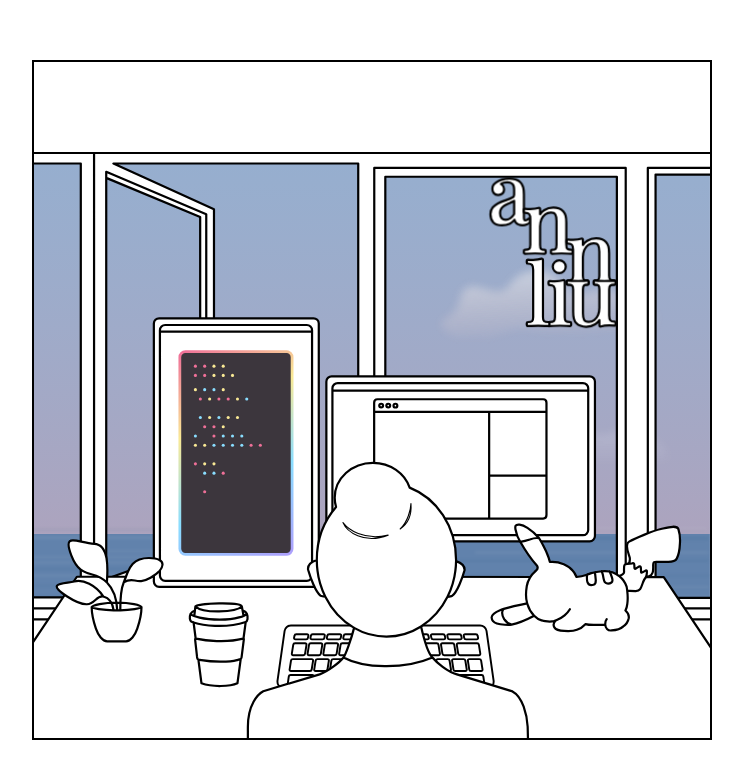
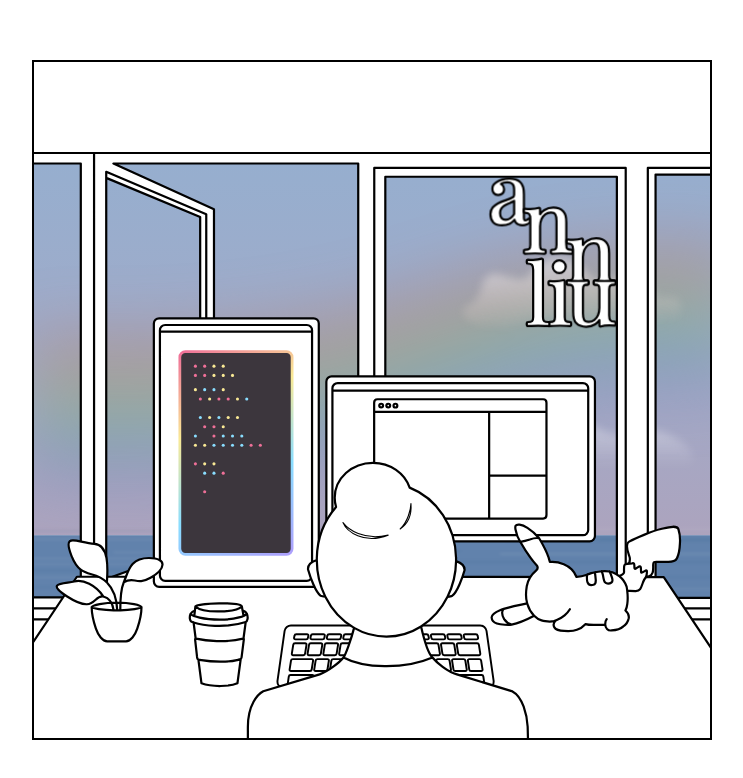
Before and after one commit to ann-liu/ann-liu.github.io, a website built with Vite: page static/index.html in a window 1280 px wide. Shown: the whole page, without its empty margins (268-1011 px from the left). Built offline with nearby package versions, Linux system fonts and the light colour scheme.

Commit message:
update svg

```diff
--- a/package.json
+++ b/package.json
@@ -10,8 +10,8 @@
   "author": "ann liu",
   "license": "ISC",
   "devDependencies": {
-    "@rsbuild/core": "^2.0.3",
-    "rsbuild-plugin-html-minifier-terser": "^1.1.3",
+    "@rsbuild/core": "^2.0.9",
+    "rsbuild-plugin-html-minifier-terser": "^1.1.4",
     "typescript": "^6.0.3"
   },
   "browserslist": "defaults"
--- a/src/globals.d.ts
+++ b/src/globals.d.ts
@@ -1 +1 @@
-declare module "*.css";
+declare module "*.css" {}
--- a/static/index.html
+++ b/static/index.html
@@ -12,174 +12,136 @@
   <body>
     <div class="svgs">
       <svg
-        class="bg"
         xmlns="http://www.w3.org/2000/svg"
         fill="none"
-        viewBox="0 0 649 615"
+        viewBox="40 0 643 615"
+        class="bg"
       >
-        <path fill="#85a8c9" d="M8 0h635v429H8z" />
-        <path fill="url(#a)" fill-opacity=".4" d="M8 0h635v429H8z" />
-        <g opacity=".8" class="drift">
-          <g filter="url(#b)">
-            <path
-              fill="url(#c)"
-              d="M116.912 323.742c-40.165-22.798-69.64-4.071-79.357 8.142C28.908 342.751 2.072 349 9.187 371h263.115c13.808 0 34.621.791 34.063-10-.801-15.5-32.222-31.564-49.406-25.07s-30.686 0-44.495-6.76c-19.434-10.857-35.63-10.24-55.064-1.357-14.252 6.513-32.93 0-40.488-4.071"
-            />
-          </g>
+        <path fill="#85a8c9" d="M66.477 0h635v429h-635z" />
+        <path fill="url(#a)" fill-opacity=".4" d="M66.477 0h635v429h-635z" />
+        <path fill="#6182ac" d="M66.477 429h635v186h-635z" />
+        <g fill-opacity=".35" filter="url(#b)" opacity=".35">
+          <path
+            fill="#195172"
+            d="M67.656 485.881c0 .411.216.744.482.744h229.116c.267 0 .482-.333.482-.744s-.215-.744-.482-.744H68.138c-.266 0-.482.333-.482.744M395.058 466.719c0 .309.162.559.361.559h305.352c.2 0 .361-.25.361-.559 0-.308-.161-.558-.361-.558H395.419c-.199 0-.361.25-.361.558M438.419 453.139c0 .411.216.744.482.744h261.13c.267 0 .482-.333.482-.744s-.215-.744-.482-.744h-261.13c-.266 0-.482.333-.482.744M67.44 475.649c0 .308.162.558.362.558H317.61c.2 0 .361-.25.361-.558s-.161-.558-.361-.558H67.802c-.2 0-.362.25-.362.558M66.785 425.048c0 .308.162.558.361.558h306.352c.199 0 .361-.25.361-.558s-.162-.558-.361-.558H67.146c-.2 0-.361.25-.361.558M578.228 432.194c0 .308.162.558.361.558h121.636c.199 0 .361-.25.361-.558s-.162-.558-.361-.558H578.589c-.199 0-.361.25-.361.558M66.477 499.275c0 .411.215.745.482.745h135.865c.266 0 .481-.334.481-.745s-.215-.744-.481-.744H66.959c-.267 0-.482.333-.482.744"
+          />
+          <path
+            fill="#195172"
+            d="M548.357 433.496c0 .411.216.744.482.744h151.156c.266 0 .482-.333.482-.744s-.216-.744-.482-.744H548.839c-.266 0-.482.333-.482.744"
+          />
+          <path
+            fill="#dfe8e6"
+            d="M66.821 449.989c0 .308.162.558.362.558h191.993c.2 0 .362-.25.362-.558s-.162-.558-.362-.558H67.183c-.2 0-.362.25-.362.558M67.44 490.532c0 .308.162.558.362.558h175.612c.2 0 .362-.25.362-.558s-.162-.558-.362-.558H67.802c-.2 0-.362.25-.362.558M68.331 454.813c0 .308.162.558.361.558H247.27c.199 0 .361-.25.361-.558s-.162-.558-.361-.558H68.693c-.2 0-.362.25-.362.558M488.525 445.698c0 .411.216.744.482.744h211.024c.267 0 .482-.333.482-.744s-.215-.745-.482-.745H489.007c-.266 0-.482.334-.482.745M421.075 423.56c0 .308.161.558.361.558h277.408c.199 0 .361-.25.361-.558s-.162-.559-.361-.559H421.436c-.2 0-.361.25-.361.559M441.31 477.137c0 .309.162.558.361.558h258.481c.2 0 .361-.249.361-.558 0-.308-.161-.558-.361-.558H441.671c-.199 0-.361.25-.361.558M68.331 432.303c0 .411.216.744.482.744h158.1c.266 0 .482-.333.482-.744s-.216-.744-.482-.744h-158.1c-.266 0-.482.333-.482.744M141.636 444.395c0 .309.162.558.361.558h288.352c.2 0 .362-.249.362-.558 0-.308-.162-.558-.362-.558H141.997c-.199 0-.361.25-.361.558M68.239 466.719c0 .309.161.559.36.559h319.353c.199 0 .361-.25.361-.559 0-.308-.162-.558-.361-.558H68.6c-.2 0-.361.25-.361.558M389.277 486.067c0 .308.161.558.361.558H699.99c.199 0 .361-.25.361-.558s-.162-.558-.361-.558H389.638c-.2 0-.361.25-.361.558"
+          />
+          <path
+            fill="#195172"
+            d="M364.656 429.686c0 .411.216.744.482.744h182.117c.266 0 .481-.333.481-.744s-.215-.744-.481-.744H365.138c-.266 0-.482.333-.482.744M316.477 443.08c0 .411.216.744.482.744h135.865s.481-.333.481-.744-.215-.744-.481-.744H316.959c-.266 0-.482.333-.482.744"
+          />
+          <path
+            fill="#dfe8e6"
+            d="M317.44 434.337c0 .308.162.558.362.558h175.612c.2 0 .362-.25.362-.558s-.162-.558-.362-.558H317.802c-.2 0-.362.249-.362.558"
+          />
+          <path
+            fill="#195172"
+            d="M64.656 460.593c0 .411.216.744.482.744h182.117c.266 0 .481-.333.481-.744s-.215-.744-.481-.744H65.138c-.266 0-.482.333-.482.744"
+          />
+        </g>
+        <g stroke-width="15" filter="url(#c)" opacity="0.6">
+          <path
+            stroke="#b56e6e"
+            d="M703.977 180.772c-78.026-6.479-165.674-1.353-254.524 29.777-147.241 51.589-277.259 54.492-383.976 47.896"
+          />
+          <path
+            stroke="#b58d6e"
+            d="M703.977 198.442c-78.026-6.478-165.674-1.353-254.524 29.777-147.011 51.509-276.853 54.483-383.476 47.927"
+          />
+          <path
+            stroke="#b5ab6e"
+            d="M702.977 216.029c-77.775-6.352-165.054-1.138-253.524 29.859-147.012 51.509-276.853 54.483-383.476 47.927"
+          />
+          <path
+            stroke="#70b56e"
+            d="M65.477 312.633c106.716 6.596 236.735 3.693 383.976-47.896 87.902-30.798 174.628-36.143 252.024-29.98"
+          />
+          <path
+            stroke="#6eb5ac"
+            d="M65.477 330.301c106.717 6.596 236.735 3.693 383.976-47.896 88.281-30.931 175.375-36.189 253.024-29.9"
+          />
+          <path
+            stroke="#6e9db5"
+            d="M62.977 347.816c107.183 6.794 238.083 4.253 386.476-47.74 88.281-30.931 175.375-36.189 253.024-29.9"
+          />
+          <path
+            stroke="#7671b2"
+            d="M60.977 365.356c107.554 6.952 239.159 4.705 388.476-47.612 88.091-30.864 175.001-36.166 252.524-29.94"
+          />
+        </g>
+        <g class="drift">
           <g filter="url(#d)">
             <path
               fill="url(#e)"
-              d="M210.214 202.864c-12.857-15.884-28.601-13.259-35.985-10.413-4.924 1.897-8.145 4.497-14.477 12.103s-12.428 4.056-28.462.336c-4.192-1.083-13.087-.395-15.124 11.014-.607 4.216-4.016 13.573-12.797 17.276-3.405 1.265-8.051 5.691.605 13.273 2.751 1.909 9.528 5.645 14.627 5.314l9.561-.621c18.627 5.425 31.446-11.44 50.018-7.165 8.554 2.054 30.23 4.301 55.165 2.681 19.655-1.904 33.371.181 37.772 1.461 19.047 5.543 25.183-8.162 24.044-14.874-2.056-10.047-8.706-7.642-13.137-7.59-5.104.059-10.68-.495-12.154-4.863-2.979-8.829-8.893-10.705-13.279-12.097h-.001c-8.351-2.65-19.239-.713-24.926 1.097-14.203 4.521-17.931-3.488-21.45-6.932"
+              d="M175.389 323.742c-40.165-22.798-69.64-4.071-79.357 8.142C87.385 342.751 60.548 349 67.664 371h263.115c13.808 0 34.621.791 34.063-10-.801-15.5-32.222-31.564-49.406-25.07-17.185 6.494-30.686 0-44.495-6.76-19.434-10.857-35.63-10.24-55.064-1.357-14.252 6.513-32.931 0-40.488-4.071"
             />
           </g>
           <g filter="url(#f)">
             <path
               fill="url(#g)"
-              d="M507.719 253.204c28.306-17.68 56.534-6.744 62.027 5.805 8.782 8.645 20.225 15.329 38.41 15.329 14.979 0 31.971 5.142 31.971 21.045 0 18.322-8.243 33.226-23.546 35.405-25.232 3.591-58.724-.683-80.107-7.498-15.541-4.464-63.039-4.295-84.002.963-16.33 6.294-65.13 9.276-79.282 0-24.419-16.005-8.461-32.784 2.569-39.173 16.91-2.028 21.921-4.72 32.583-11.392 18.974-11.874 31.725-20.484 46.881-13.664 15.157 6.82 32.744 5.517 52.496-6.82"
+              d="M268.691 192.864c-12.857-15.884-28.601-13.259-35.986-10.413-4.923 1.897-8.144 4.497-14.477 12.103-6.332 7.606-12.427 4.056-28.461.336-4.193-1.083-13.087-.395-15.124 11.014-.607 4.216-4.016 13.573-12.797 17.276-3.405 1.265-8.052 5.691.605 13.273 2.751 1.909 9.527 5.645 14.627 5.314l9.561-.621c18.627 5.425 31.445-11.44 50.018-7.165 8.554 2.054 30.23 4.301 55.165 2.681 19.655-1.904 33.37.181 37.771 1.461 19.047 5.543 25.183-8.162 24.045-14.874-2.057-10.047-8.706-7.642-13.137-7.59-5.104.059-10.68-.495-12.154-4.863-2.979-8.829-8.893-10.705-13.279-12.097h-.001c-8.352-2.65-19.239-.713-24.926 1.097-14.204 4.521-17.931-3.488-21.45-6.932"
+            />
+          </g>
+          <g filter="url(#h)">
+            <path
+              fill="url(#i)"
+              d="M566.196 253.204c28.306-17.68 56.533-6.744 62.027 5.805 8.781 8.645 20.225 15.329 38.41 15.329 14.979 0 31.971 5.142 31.971 21.045 0 18.322-8.243 33.226-23.546 35.405-25.232 3.591-58.725-.683-80.108-7.498-15.541-4.464-63.039-4.295-84.001.963-16.33 6.294-65.131 9.276-79.282 0-24.419-16.005-8.462-32.784 2.569-39.173 16.91-2.028 21.921-4.72 32.583-11.392 18.974-11.874 31.724-20.484 46.881-13.664s32.744 5.517 52.496-6.82"
             />
           </g>
         </g>
-        <path fill="#6182ac" d="M8 429h635v186H8z" />
-        <g fill-opacity=".35" filter="url(#h)" opacity=".35">
-          <path
-            fill="#195172"
-            d="M9.18 485.881c0 .411.215.744.48.744h229.118c.266 0 .481-.333.481-.744s-.215-.744-.481-.744H9.661c-.266 0-.482.333-.482.744"
-          />
-          <path
-            fill="#195172"
-            d="M336.581 466.719c0 .309.162.559.362.559h305.351c.2 0 .362-.25.362-.559 0-.308-.162-.558-.362-.558H336.943c-.2 0-.362.25-.362.558"
-          />
-          <path
-            fill="#195172"
-            d="M379.942 453.139c0 .411.216.744.482.744h261.131c.266 0 .481-.333.481-.744s-.215-.744-.481-.744H380.424c-.266 0-.482.333-.482.744"
-          />
-          <path
-            fill="#195172"
-            d="M8.964 475.649c0 .308.161.558.36.558h249.809c.2 0 .362-.25.362-.558s-.162-.558-.362-.558H9.325c-.2 0-.361.25-.361.558"
-          />
-          <path
-            fill="#195172"
-            d="M8.308 425.048c0 .308.162.558.361.558h306.352c.2 0 .361-.25.361-.558s-.161-.558-.361-.558H8.669c-.2 0-.361.25-.361.558"
-          />
-          <path
-            fill="#195172"
-            d="M519.751 432.194c0 .308.162.558.361.558h121.636c.2 0 .361-.25.361-.558s-.161-.558-.361-.558H520.112c-.199 0-.361.25-.361.558"
-          />
-          <path
-            fill="#195172"
-            d="M8 499.275c0 .411.216.745.482.745h135.865c.266 0 .482-.334.482-.745s-.216-.744-.482-.744H8.482c-.266 0-.482.333-.482.744"
-          />
-          <path
-            fill="#195172"
-            d="M489.88 433.496c0 .411.216.744.482.744h151.156c.266 0 .482-.333.482-.744s-.216-.744-.482-.744H490.362c-.266 0-.482.333-.482.744"
-          />
-          <path
-            fill="#dfe8e6"
-            d="M8.344 449.989c0 .308.162.558.362.558h191.993c.2 0 .362-.25.362-.558s-.162-.558-.362-.558H8.706c-.2 0-.362.25-.362.558"
-          />
-          <path
-            fill="#dfe8e6"
-            d="M8.964 490.532c0 .308.161.558.36.558h175.614c.199 0 .361-.25.361-.558s-.162-.558-.361-.558H9.325c-.2 0-.361.25-.361.558"
-          />
-          <path
-            fill="#dfe8e6"
-            d="M9.854 454.813c0 .308.162.558.362.558h178.576c.199 0 .361-.25.361-.558s-.162-.558-.361-.558H10.216c-.2 0-.362.25-.362.558"
-          />
-          <path
-            fill="#dfe8e6"
-            d="M430.049 445.698c0 .411.215.744.481.744h211.025c.266 0 .481-.333.481-.744s-.215-.745-.481-.745H430.53c-.266 0-.481.334-.481.745"
-          />
-          <path
-            fill="#dfe8e6"
-            d="M362.598 423.56c0 .308.162.558.361.558h277.408c.2 0 .361-.25.361-.558s-.161-.559-.361-.559H362.959c-.199 0-.361.25-.361.559"
-          />
-          <path
-            fill="#dfe8e6"
-            d="M382.833 477.137c0 .309.162.558.361.558h258.481c.2 0 .361-.249.361-.558 0-.308-.161-.558-.361-.558H383.194c-.199 0-.361.25-.361.558"
-          />
-          <path
-            fill="#dfe8e6"
-            d="M9.854 432.303c0 .411.216.744.482.744h158.1c.266 0 .482-.333.482-.744s-.216-.744-.482-.744h-158.1c-.266 0-.482.333-.482.744"
-          />
-          <path
-            fill="#dfe8e6"
-            d="M83.16 444.395c0 .309.161.558.36.558h288.352c.2 0 .362-.249.362-.558 0-.308-.162-.558-.362-.558H83.521c-.2 0-.362.25-.362.558"
-          />
-          <path
-            fill="#dfe8e6"
-            d="M9.762 466.719c0 .309.162.559.361.559h319.352c.199 0 .361-.25.361-.559 0-.308-.162-.558-.361-.558H10.123c-.2 0-.361.25-.361.558"
-          />
-          <path
-            fill="#dfe8e6"
-            d="M330.8 486.067c0 .308.162.558.361.558h310.352c.199 0 .361-.25.361-.558s-.162-.558-.361-.558H331.161c-.199 0-.361.25-.361.558"
-          />
-          <path
-            fill="#195172"
-            d="M306.179 429.686c0 .411.216.744.482.744h182.117c.266 0 .482-.333.482-.744s-.216-.744-.482-.744H306.661c-.266 0-.482.333-.482.744"
-          />
-          <path
-            fill="#195172"
-            d="M258 443.08c0 .411.216.744.482.744h135.865s.482-.333.482-.744-.216-.744-.482-.744H258.482c-.266 0-.482.333-.482.744"
-          />
-          <path
-            fill="#dfe8e6"
-            d="M258.964 434.337c0 .308.161.558.361.558h175.613c.199 0 .361-.25.361-.558s-.162-.558-.361-.558H259.325c-.2 0-.361.249-.361.558"
-          />
-          <path
-            fill="#195172"
-            d="M6.18 460.593c0 .411.215.744.481.744h182.117c.266 0 .482-.333.482-.744s-.216-.744-.482-.744H6.661c-.266 0-.482.333-.482.744"
-          />
-        </g>
         <defs>
-          <linearGradient
-            id="a"
-            x1="325.5"
-            x2="325.5"
-            y1="-20"
-            y2="429"
-            gradientUnits="userSpaceOnUse"
-          >
-            <stop stop-color="#c0cdf0" stop-opacity=".5" />
-            <stop offset="1" stop-color="#e79dad" />
-          </linearGradient>
-          <linearGradient
-            id="c"
-            x1="162.799"
-            x2="162.799"
-            y1="371"
-            y2="313"
-            gradientUnits="userSpaceOnUse"
-          >
-            <stop offset=".05" stop-color="#fff" stop-opacity="0" />
-            <stop offset="1" stop-color="#fff" stop-opacity=".35" />
-          </linearGradient>
-          <linearGradient
-            id="e"
-            x1="195.017"
-            x2="199.242"
-            y1="189.638"
-            y2="254.665"
-            gradientUnits="userSpaceOnUse"
-          >
-            <stop stop-color="#f0f0f0" stop-opacity=".65" />
-            <stop offset="1" stop-color="#ffdcce" stop-opacity="0" />
-          </linearGradient>
-          <linearGradient
-            id="g"
-            x1="504.502"
-            x2="495.077"
-            y1="236.954"
-            y2="337.65"
-            gradientUnits="userSpaceOnUse"
-          >
-            <stop stop-color="#fff" stop-opacity=".55" />
-            <stop offset="1" stop-color="#efddff" stop-opacity="0" />
-          </linearGradient>
           <filter
             id="b"
+            width="642.476"
+            height="83.019"
+            x="61.656"
+            y="420.001"
+            color-interpolation-filters="sRGB"
+            filterUnits="userSpaceOnUse"
+          >
+            <feFlood flood-opacity="0" result="BackgroundImageFix" />
+            <feBlend
+              in="SourceGraphic"
+              in2="BackgroundImageFix"
+              result="shape"
+            />
+            <feGaussianBlur
+              result="effect1_foregroundBlur_3227_102"
+              stdDeviation="1.5"
+            />
+          </filter>
+          <filter
+            id="c"
+            width="765.08"
+            height="325.224"
+            x="0"
+            y="110.648"
+            color-interpolation-filters="sRGB"
+            filterUnits="userSpaceOnUse"
+          >
+            <feFlood flood-opacity="0" result="BackgroundImageFix" />
+            <feBlend
+              in="SourceGraphic"
+              in2="BackgroundImageFix"
+              result="shape"
+            />
+            <feGaussianBlur
+              result="effect1_foregroundBlur_3227_102"
+              stdDeviation="30"
+            />
+          </filter>
+          <filter
+            id="d"
             width="314.376"
             height="74.013"
-            x="0"
+            x="58.477"
             y="305"
             color-interpolation-filters="sRGB"
             filterUnits="userSpaceOnUse"
@@ -191,16 +153,16 @@
               result="shape"
             />
             <feGaussianBlur
-              result="effect1_foregroundBlur_3104_97"
+              result="effect1_foregroundBlur_3227_102"
               stdDeviation="4"
             />
           </filter>
           <filter
-            id="d"
+            id="f"
             width="212.263"
             height="77.928"
-            x="91.029"
-            y="182.306"
+            x="149.506"
+            y="172.306"
             color-interpolation-filters="sRGB"
             filterUnits="userSpaceOnUse"
           >
@@ -211,15 +173,15 @@
               result="shape"
             />
             <feGaussianBlur
-              result="effect1_foregroundBlur_3104_97"
+              result="effect1_foregroundBlur_3227_102"
               stdDeviation="4"
             />
           </filter>
           <filter
-            id="f"
+            id="h"
             width="295.772"
             height="104.128"
-            x="352.355"
+            x="410.832"
             y="235.962"
             color-interpolation-filters="sRGB"
             filterUnits="userSpaceOnUse"
@@ -231,32 +193,57 @@
               result="shape"
             />
             <feGaussianBlur
-              result="effect1_foregroundBlur_3104_97"
+              result="effect1_foregroundBlur_3227_102"
               stdDeviation="4"
             />
           </filter>
-          <filter
-            id="h"
-            width="642.476"
-            height="83.019"
-            x="3.179"
-            y="420.001"
-            color-interpolation-filters="sRGB"
-            filterUnits="userSpaceOnUse"
+          <linearGradient
+            id="a"
+            x1="383.977"
+            x2="383.977"
+            y1="-20"
+            y2="429"
+            gradientUnits="userSpaceOnUse"
           >
-            <feFlood flood-opacity="0" result="BackgroundImageFix" />
-            <feBlend
-              in="SourceGraphic"
-              in2="BackgroundImageFix"
-              result="shape"
-            />
-            <feGaussianBlur
-              result="effect1_foregroundBlur_3104_97"
-              stdDeviation="1.5"
-            />
-          </filter>
+            <stop stop-color="#c0cdf0" stop-opacity=".5" />
+            <stop offset="1" stop-color="#e79dad" />
+          </linearGradient>
+          <linearGradient
+            id="e"
+            x1="221.275"
+            x2="221.275"
+            y1="371"
+            y2="313"
+            gradientUnits="userSpaceOnUse"
+          >
+            <stop offset=".05" stop-color="#fff" stop-opacity="0" />
+            <stop offset="1" stop-color="#fff" stop-opacity=".5" />
+          </linearGradient>
+          <linearGradient
+            id="g"
+            x1="253.494"
+            x2="257.718"
+            y1="179.638"
+            y2="244.665"
+            gradientUnits="userSpaceOnUse"
+          >
+            <stop stop-color="#f0f0f0" stop-opacity=".55" />
+            <stop offset="1" stop-color="#ffdcce" stop-opacity="0" />
+          </linearGradient>
+          <linearGradient
+            id="i"
+            x1="562.979"
+            x2="553.553"
+            y1="236.954"
+            y2="337.65"
+            gradientUnits="userSpaceOnUse"
+          >
+            <stop stop-color="#fff" stop-opacity=".55" />
+            <stop offset="1" stop-color="#efddff" stop-opacity="0" />
+          </linearGradient>
         </defs>
       </svg>
+
       <svg
         xmlns="http://www.w3.org/2000/svg"
         fill="none"
```
Also changed, not shown: index.html (+1 -1 lines), pnpm-lock.yaml.
